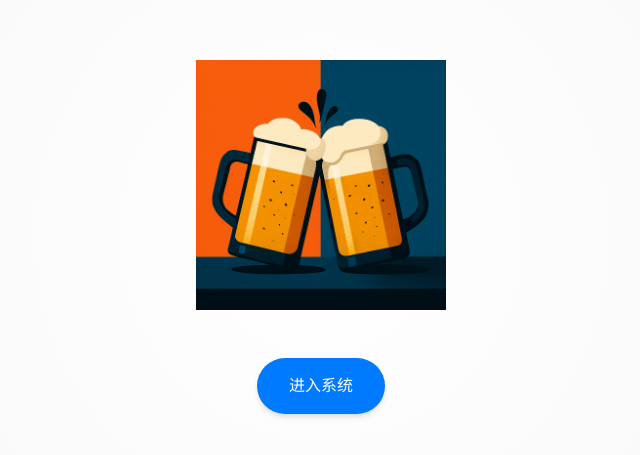
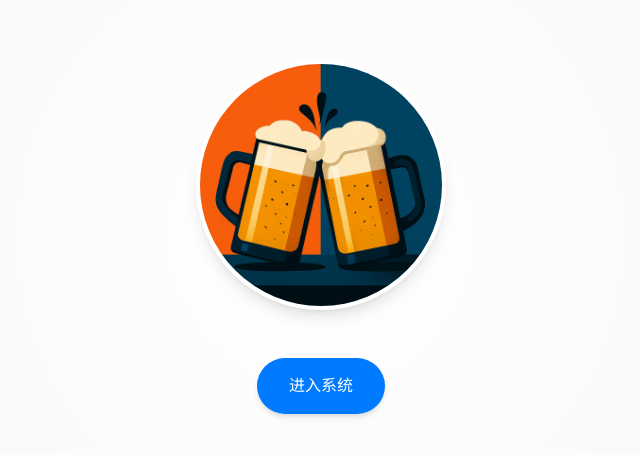
Before and after one commit to badjasonbourne/outing, a Next.js app: page / in a window 1280 px wide. Shown: the part 163-618 px from the top of the page, without its empty margins (319-959 px from the left). Built offline with nearby package versions, Linux system fonts and the light colour scheme.

Commit message:
首页实现动画效果

```diff
--- a/src/app/page.tsx
+++ b/src/app/page.tsx
@@ -1,9 +1,25 @@
 'use client';
 
 import Link from 'next/link';
-import { motion } from 'framer-motion';
+import { motion, AnimatePresence } from 'framer-motion';
+import { useState, useEffect } from 'react';
 
 export default function Home() {
+  const images = [
+    { src: '/images/beer.png', alt: 'Beer' },
+    { src: '/images/fruit.png', alt: 'Fruit' },
+    { src: '/images/Jazz.png', alt: 'Jazz' }
+  ];
+
+  const [currentImageIndex, setCurrentImageIndex] = useState(0);
+
+  useEffect(() => {
+    const interval = setInterval(() => {
+      setCurrentImageIndex((prevIndex) => (prevIndex + 1) % images.length);
+    }, 3000); // 每3秒切换一次图片
+
+    return () => clearInterval(interval);
+  }, [images.length]);
   return (
     <main
       className="min-h-screen flex flex-col justify-center items-center relative overflow-hidden"
@@ -18,13 +34,29 @@ export default function Home() {
         initial={{ opacity: 0 }}
         animate={{ opacity: 1 }}
         transition={{ duration: 0.8, delay: 0.3 }}
-        className="mb-12"
+        className="mb-12 w-[200px] h-[200px] md:w-[250px] md:h-[250px] rounded-full overflow-hidden border-4 border-white shadow-lg relative"
       >
-        <img
-          src="/images/beer.png"
-          alt="Beer"
-          className="max-w-[200px] md:max-w-[250px]"
-        />
+        <AnimatePresence mode="wait">
+          <motion.div
+            key={currentImageIndex}
+            initial={{ opacity: 0, scale: 1.2, rotate: -10 }}
+            animate={{ opacity: 1, scale: 1, rotate: 0 }}
+            exit={{ opacity: 0, scale: 0.8, rotate: 10 }}
+            transition={{
+              type: "spring",
+              stiffness: 300,
+              damping: 20,
+              duration: 0.8
+            }}
+            className="w-full h-full"
+          >
+            <img
+              src={images[currentImageIndex].src}
+              alt={images[currentImageIndex].alt}
+              className="w-full h-full object-cover"
+            />
+          </motion.div>
+        </AnimatePresence>
       </motion.div>
 
       {/* 开始按钮 */}
```
Also changed, not shown: 1 other file (tests, documents, lock files or other folders).
